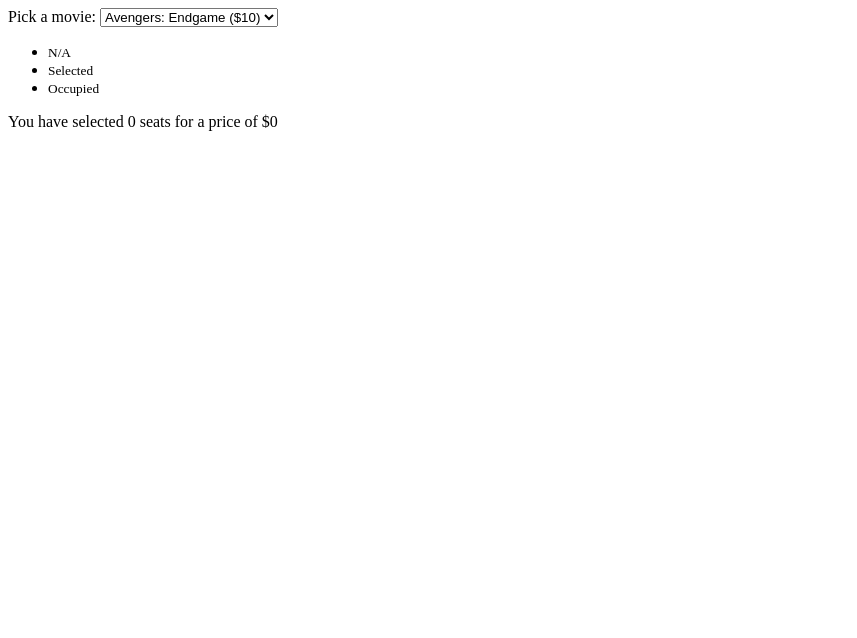
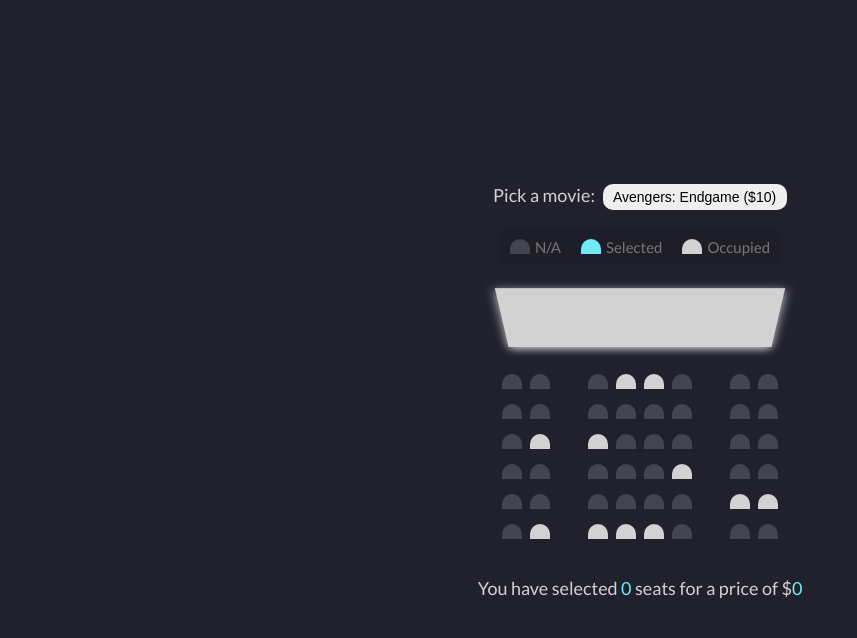
Before and after one commit to Artem2006Mishin/cinema, a website: page index.html in a window 1280 px wide. Shown: the whole page, without its empty margins (0-857 px from the left). Drawn offline with Linux system fonts and the light colour scheme.

Commit message:
made css

```diff
--- a/index.html
+++ b/index.html
@@ -4,10 +4,11 @@
 		<meta charset="UTF-8" />
 		<meta name="viewport" content="width=device-width, initial-scale=1.0" />
 		<title>Movie seats booking</title>
+		<link rel="stylesheet" href="style.css" />
 	</head>
 	<body>
 		<div class="reservation">
-			<div class="container">
+			<div class="reservation__container">
 				<div class="reservation__movie-selection">
 					<label>Pick a movie:</label>
 					<select id="movie-select">
@@ -20,7 +21,7 @@
 
 				<ul class="reservation__types-seats">
 					<li>
-						<div class="seat seat--unoccupied"></div>
+						<div class="seat"></div>
 						<small>N/A</small>
 					</li>
 					<li>
@@ -41,7 +42,7 @@
 							<div class="seat"></div>
 							<div class="seat"></div>
 							<div class="seat seat--occupied"></div>
-							<div class="seat"></div>
+							<div class="seat seat--occupied"></div>
 							<div class="seat"></div>
 							<div class="seat"></div>
 							<div class="seat"></div>
@@ -50,7 +51,17 @@
 							<div class="seat"></div>
 							<div class="seat"></div>
 							<div class="seat"></div>
+							<div class="seat"></div>
+							<div class="seat"></div>
+							<div class="seat"></div>
+							<div class="seat"></div>
+							<div class="seat"></div>
+						</div>
+						<div class="cinema__row">
+							<div class="seat"></div>
 							<div class="seat seat--occupied"></div>
+							<div class="seat seat--occupied"></div>
+							<div class="seat"></div>
 							<div class="seat"></div>
 							<div class="seat"></div>
 							<div class="seat"></div>
@@ -72,19 +83,9 @@
 							<div class="seat"></div>
 							<div class="seat"></div>
 							<div class="seat"></div>
-							<div class="seat seat--occupied"></div>
-							<div class="seat"></div>
-							<div class="seat"></div>
-						</div>
-						<div class="cinema__row">
-							<div class="seat"></div>
-							<div class="seat"></div>
-							<div class="seat"></div>
 							<div class="seat"></div>
 							<div class="seat seat--occupied"></div>
 							<div class="seat seat--occupied"></div>
-							<div class="seat"></div>
-							<div class="seat"></div>
 						</div>
 						<div class="cinema__row">
 							<div class="seat"></div>
--- /dev/null
+++ b/style.css
@@ -0,0 +1,129 @@
+@import url("https://fonts.googleapis.com/css2?family=Lato:ital,wght@0,100;0,300;0,400;0,700;0,900;1,100;1,300;1,400;1,700;1,900&display=swap");
+
+:root {
+	--black-clr: #20212c;
+	--white-clr: #d2d2d2;
+	--gray-clr: #444451;
+	--light-gray-clr: #777;
+	--blue-clr: #6feaf6;
+}
+
+* {
+	box-sizing: border-box;
+}
+
+body,
+ul {
+	margin: 0;
+	padding: 0;
+}
+
+body {
+	font-family: "Lato", sans-serif;
+	font-size: 18px;
+}
+
+.reservation {
+	height: 100vh;
+	color: var(--white-clr);
+	background-color: var(--black-clr);
+}
+
+.reservation__container {
+	display: flex;
+	flex-direction: column;
+	align-items: center;
+	justify-content: center;
+	gap: 20px;
+	width: 400px;
+	height: 100%;
+	margin: 0 auto;
+}
+
+.reservation__movie-selection {
+	display: flex;
+	gap: 8px;
+}
+
+.reservation__movie-selection select {
+	padding: 5px 10px;
+	border-radius: 10px;
+	border: 0;
+	outline: 0;
+	font-size: 14px;
+	appearance: none;
+}
+
+.reservation__types-seats {
+	display: flex;
+	justify-content: space-between;
+	align-items: center;
+	gap: 20px;
+	padding: 8px 10px;
+	border-radius: 5px;
+	list-style: none;
+	color: var(--light-gray-clr);
+	background-color: rgba(0, 0, 0, 0.1);
+}
+
+.reservation__types-seats li {
+	display: flex;
+	justify-content: center;
+	align-items: center;
+	gap: 5px;
+}
+
+.cinema {
+	perspective: 500px;
+}
+
+.cinema__screen {
+	width: 100%;
+	height: 70px;
+	margin-bottom: 20px;
+	background-color: var(--white-clr);
+	box-shadow: 0 3px 10px rgba(255, 255, 255, 0.8);
+	transform: rotateX(-45deg);
+}
+
+.cinema__seats {
+	display: flex;
+	flex-direction: column;
+	gap: 15px;
+}
+
+.cinema__row {
+	display: flex;
+	gap: 8px;
+}
+
+.seat {
+	width: 20px;
+	height: 15px;
+	border-top-left-radius: 10px;
+	border-top-right-radius: 10px;
+	background-color: var(--gray-clr);
+}
+
+.seat--selected {
+	background-color: var(--blue-clr);
+}
+
+.seat--occupied {
+	background-color: var(--white-clr);
+}
+
+.seat:nth-of-type(2),
+.seat:nth-of-type(6) {
+	margin-right: 30px;
+}
+
+.cinema .seat:not(.seat--occupied):hover {
+	cursor: pointer;
+	transform: scale(1.2);
+	outline: 1px solid var(--white-clr);
+}
+
+.reservation__price span {
+	color: var(--blue-clr);
+}
```
